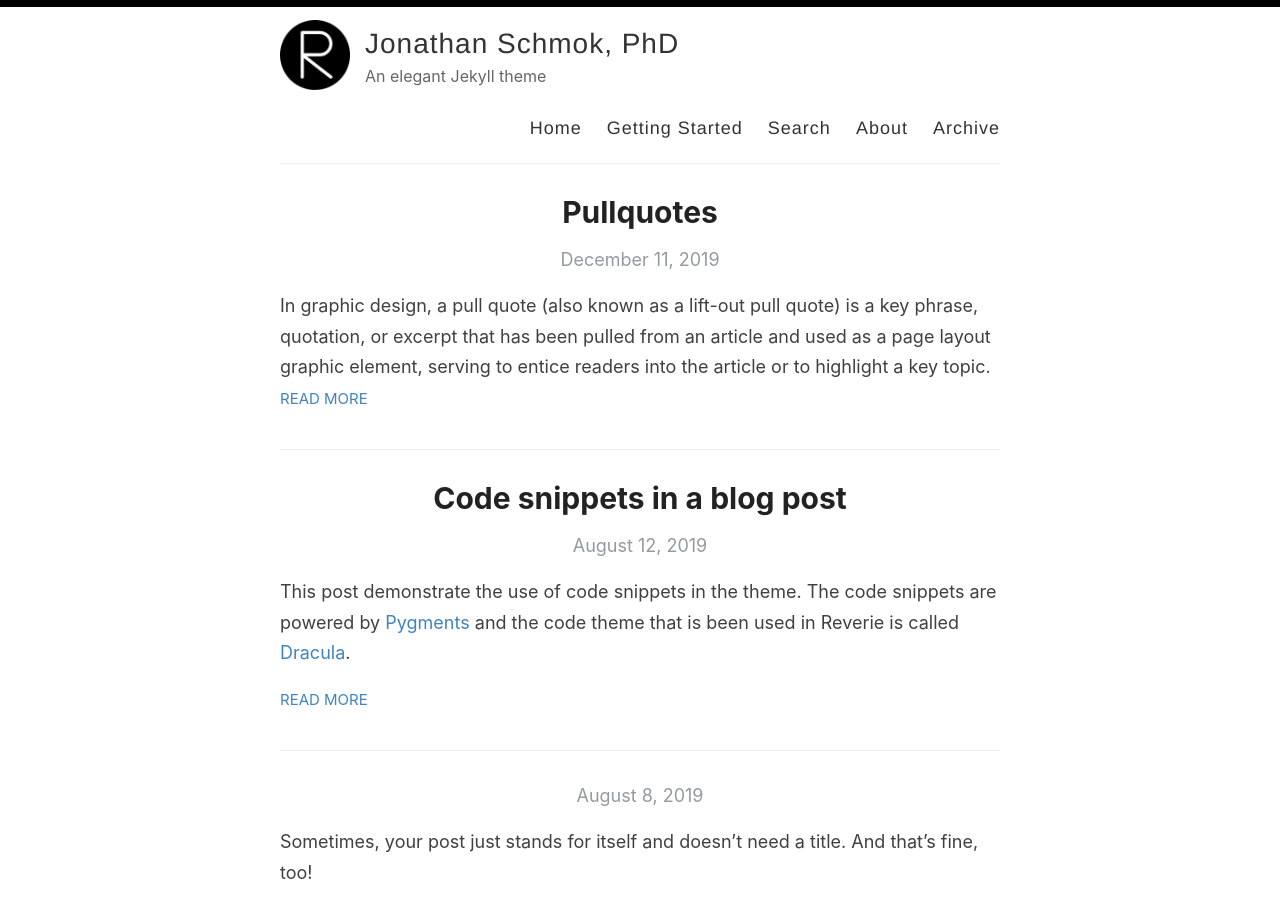
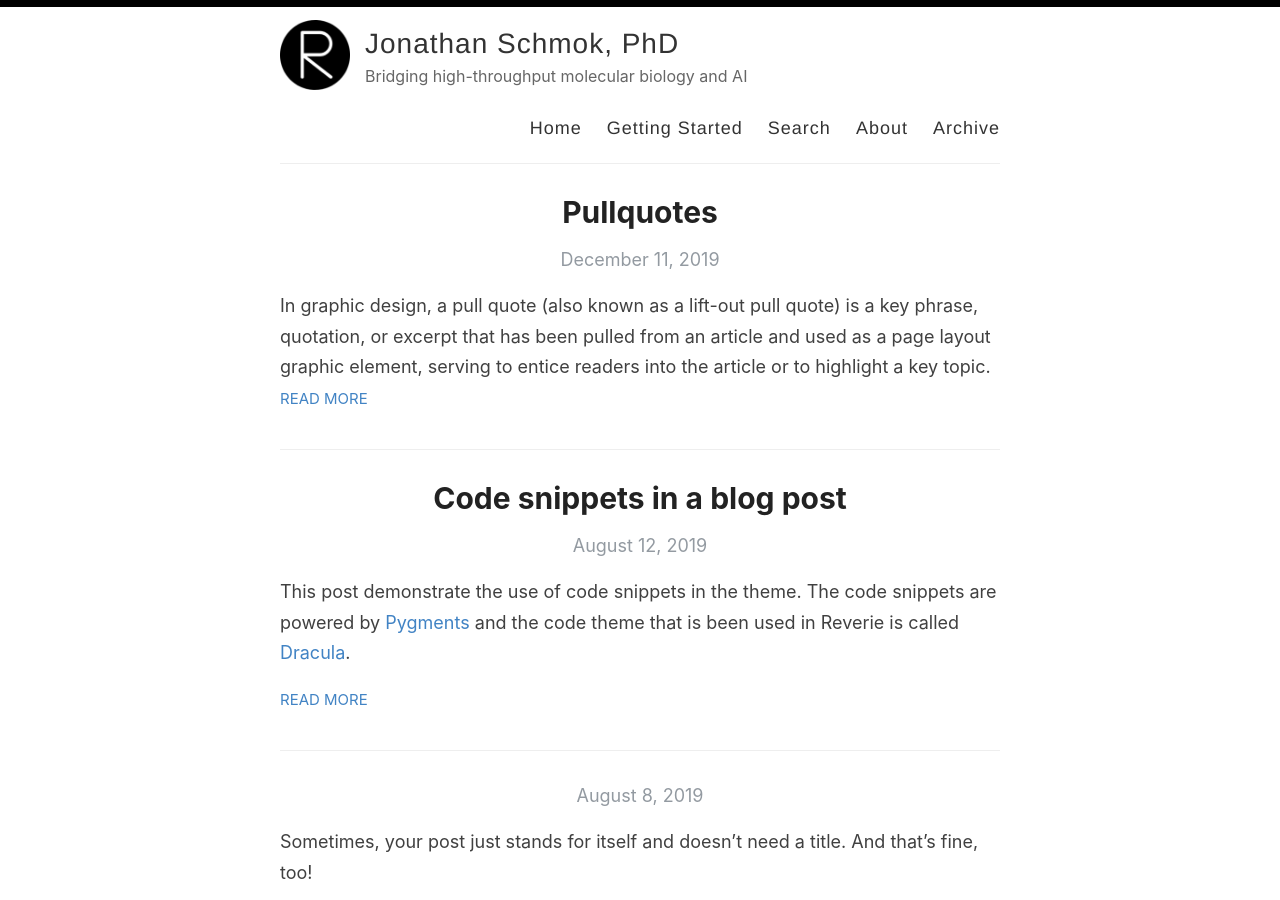
Before and after one commit to jonschmok/jonschmok.github.io, a Jekyll site: the page built from index.html, in a window 1280 px wide and 900 px high. Built offline with Jekyll 4.4.1, drawn with Linux system fonts in a browser that asks for light colours; the list of posts is cut into pages by our own code.

Commit message:
Update _config.yml

```diff
--- a/_config.yml
+++ b/_config.yml
@@ -6,10 +6,10 @@
 name: Jonathan Schmok, PhD
 
 # Name of the author
-author: Amit Merchant
+author: Jonathan Schmok
 
 # Short bio or description (displayed in the header)
-description: An elegant Jekyll theme
+description: Bridging high-throughput molecular biology and AI
 
 # URL of your avatar or profile pic (you could use your GitHub profile pic)
 avatar: /images/reverie.png
@@ -48,8 +48,8 @@
 
 # Your website URL (e.g. http://amitmerchant1990.github.io or http://www.amitmerchant.com)
 # Used for Sitemap.xml and your RSS feed
-url: http://www.amitmerchant.com/reverie
-enforce_ssl: https://www.amitmerchant.com/reverie
+url: https://jonschmok.github.io
+enforce_ssl: https://jonschmok.github.io
 
 # If you're hosting your site at a Project repository on GitHub pages
 # (http://yourusername.github.io/repository-name)
```
